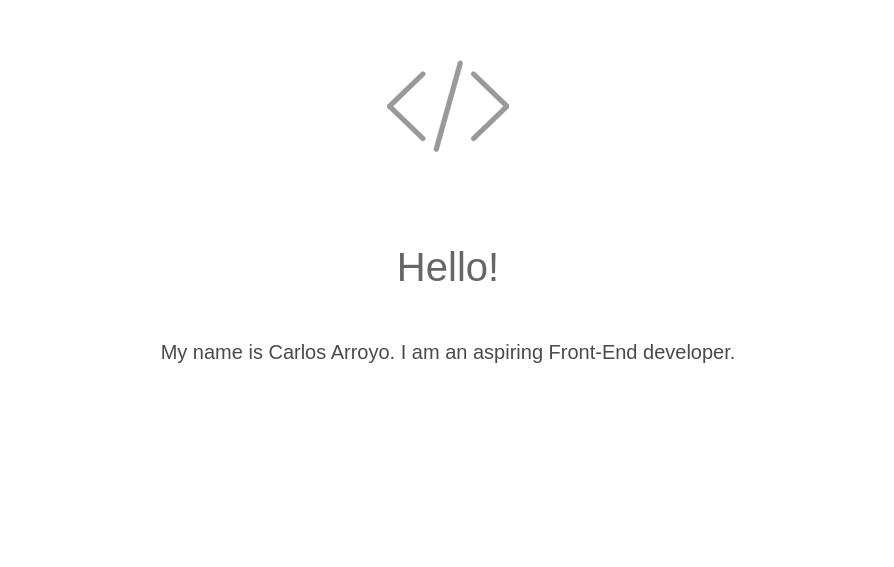
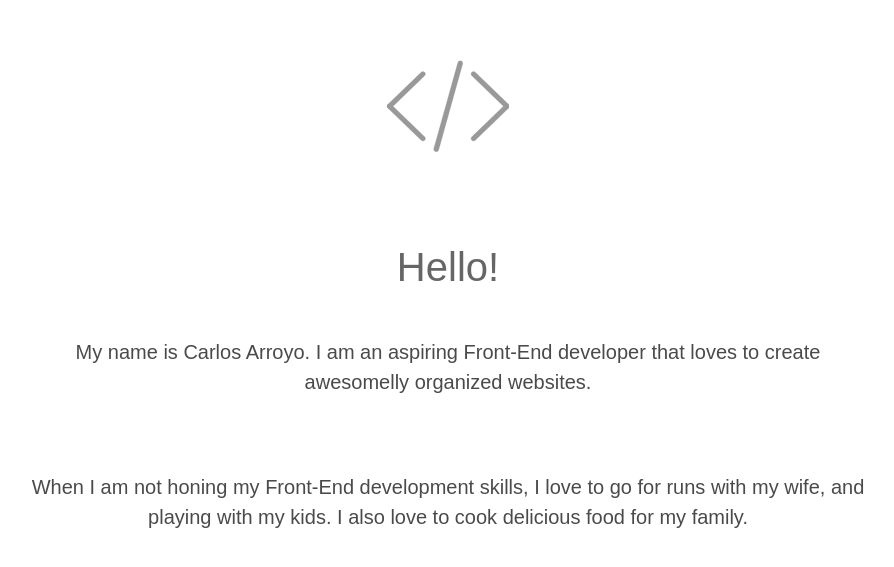
Before and after one commit to coarroyo30/Online-portfolio, a plain HTML site: page index.html in a window 1280 px wide. Shown: the part 155-722 px from the top of the page, without its empty margins (192-1086 px from the left). Drawn offline with nearby package versions, Linux system fonts and the light colour scheme.

Commit message:
updated the main-intro in the index.html file

```diff
--- a/index.html
+++ b/index.html
@@ -27,13 +27,14 @@
 		     </div>
 
 			<h1 class="main-heading">Hello!</h1>
-			<p class="main-intro">My name is Carlos Arroyo. I am an aspiring Front-End developer.</p>
+			<p class="main-intro">My name is Carlos Arroyo. I am an aspiring Front-End developer that loves to create awesomelly organized websites.</p>
+			<p class="main-intro">When I am not honing my Front-End development skills, I love to go for runs with my wife, and playing with my kids. I also love to cook delicious food for my family.</p>
 		</header> <!-- End main-header -->
 
 		<main class="main-content">
 			<section class="projects" id="projects">
 				<h2>Projects</h2>
-				<p>In the following section, I will showcase the different projects that I have been part of. The projects were made using JavaScript, HTML, and CSS.</p>
+				<p>The following projects have been created using the skills that I have been working so hard to perfect.</p>
 				<ul class="project-list">
 					<li class="color" data-id="0"><a href="#">Responsive</a></li>
 					<li class="color" data-id="1"><a href="#">Interactive Video</a></li>
```
